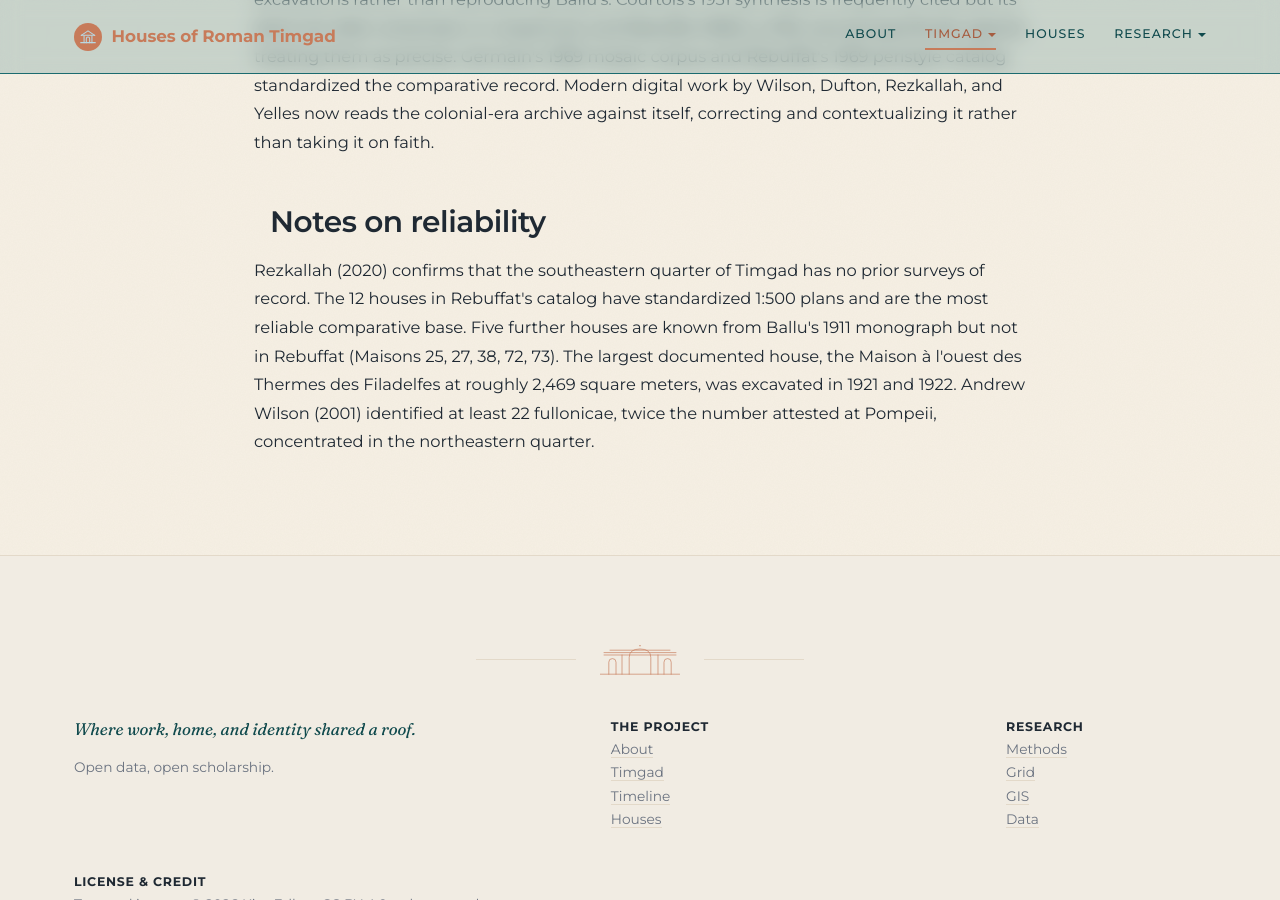
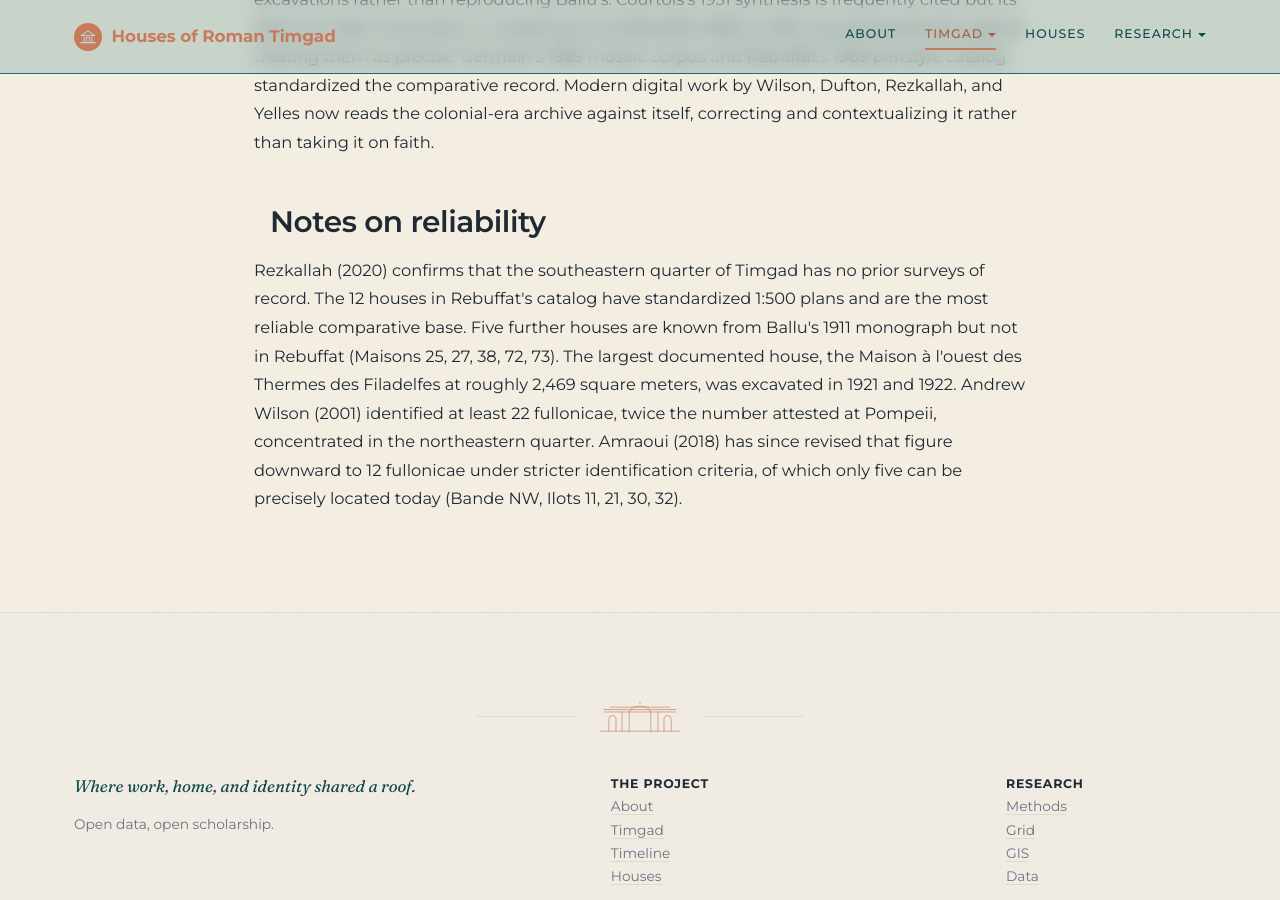
Before and after one commit to kimedher/timgadhouses, a Jekyll site: the page built from timgad/timeline.md, in a window 1280 px wide and 900 px high, scrolled down 9351 px. Built offline with Jekyll 4.4.1, drawn with Linux system fonts in a browser that asks for light colours.

Commit message:
Add Amraoui 2018 revision (22 to 12 fullonicae) in Notes on reliability

```diff
--- a/timgad/timeline.md
+++ b/timgad/timeline.md
@@ -55,7 +55,7 @@ Timgad has been excavated for nearly 150 years, across three very different poli
 
 <h2 class="timeline-h2">Notes on reliability</h2>
 
-<p>Rezkallah (2020) confirms that the southeastern quarter of Timgad has no prior surveys of record. The 12 houses in Rebuffat's catalog have standardized 1:500 plans and are the most reliable comparative base. Five further houses are known from Ballu's 1911 monograph but not in Rebuffat (Maisons 25, 27, 38, 72, 73). The largest documented house, the Maison à l'ouest des Thermes des Filadelfes at roughly 2,469 square meters, was excavated in 1921 and 1922. Andrew Wilson (2001) identified at least 22 fullonicae, twice the number attested at Pompeii, concentrated in the northeastern quarter.</p>
+<p>Rezkallah (2020) confirms that the southeastern quarter of Timgad has no prior surveys of record. The 12 houses in Rebuffat's catalog have standardized 1:500 plans and are the most reliable comparative base. Five further houses are known from Ballu's 1911 monograph but not in Rebuffat (Maisons 25, 27, 38, 72, 73). The largest documented house, the Maison à l'ouest des Thermes des Filadelfes at roughly 2,469 square meters, was excavated in 1921 and 1922. Andrew Wilson (2001) identified at least 22 fullonicae, twice the number attested at Pompeii, concentrated in the northeastern quarter. Amraoui (2018) has since revised that figure downward to 12 fullonicae under stricter identification criteria, of which only five can be precisely located today (Bande NW, Ilots 11, 21, 30, 32).</p>
 
 <style>
 /* ========================================================================
```
